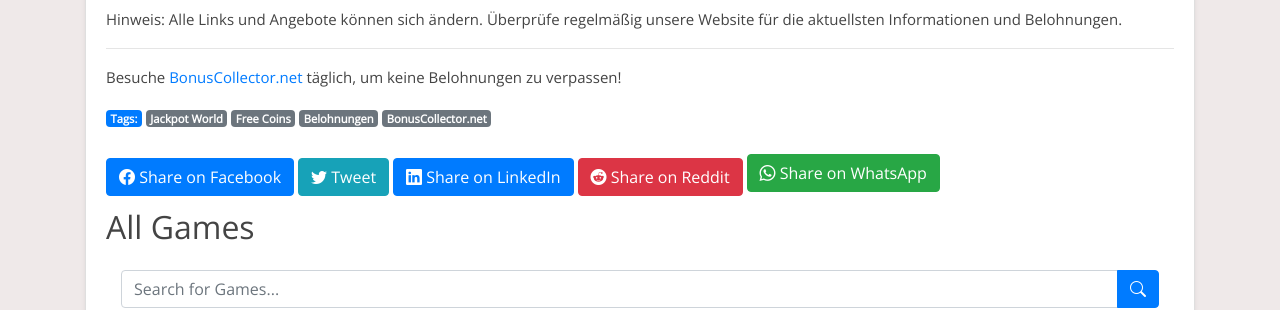
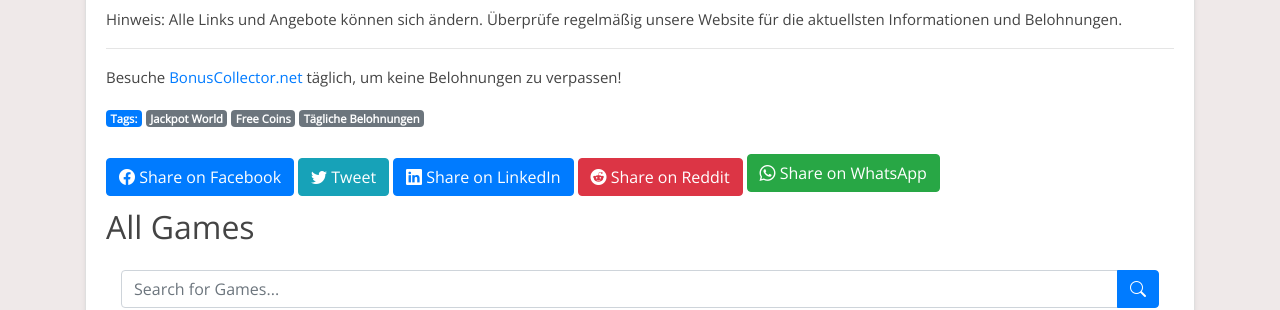
Before and after one commit to Prollad99/bs-net, a Jekyll site: the page built from de/_posts/2024-07-18-jackpot-world.md, in a window 1280 px wide and 900 px high, scrolled down 7964 px. Shown: the part 149-459 px from the top of the window. Built offline with Jekyll 4.4.1, drawn with Linux system fonts in a browser that asks for light colours; nearby versions of some CDN libraries; comment, search, counter and statistics services are not loaded.

Commit message:
Update 2024-07-18-jackpot-world.md

```diff
--- a/de/_posts/2024-07-18-jackpot-world.md
+++ b/de/_posts/2024-07-18-jackpot-world.md
@@ -2,7 +2,7 @@
 layout: post
 title: "Jackpot World Free Coins: Tägliche Belohnungen für dich"
 date: 2024-07-18
-tags: [Jackpot World, Free Coins, Belohnungen, BonusCollector.net]
+tags: [Jackpot World, Free Coins, Tägliche Belohnungen]
 author: BonusCollector.net
 description: "Erhalte tägliche kostenlose Münzen und Belohnungen für Jackpot World. Bleib auf dem Laufenden mit den neuesten Angeboten."
 lang: de
```
